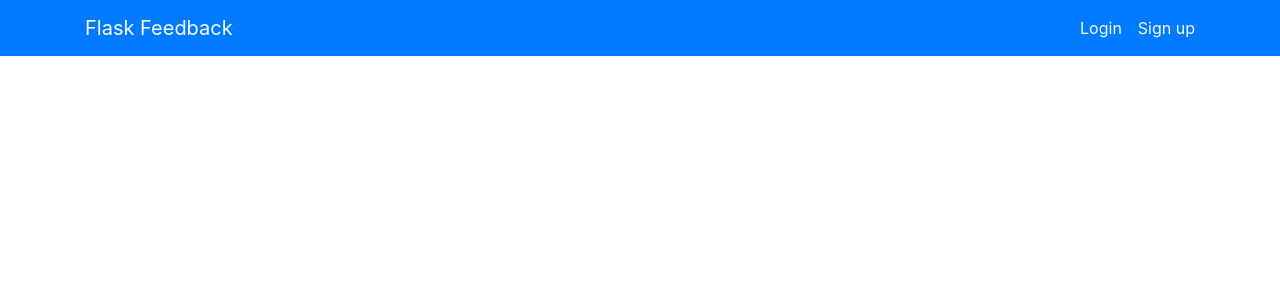
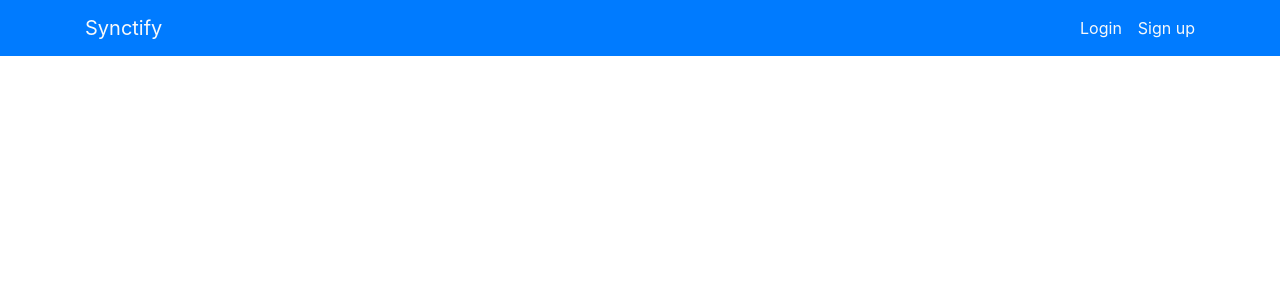
Before and after one commit to zataara/CarbonSight, a Flask app: page / in a window 1280 px wide. Shown: the top 300 px of the page. Run offline with Flask 2, Linux system fonts and the light colour scheme; some libraries are stand-ins or nearby versions.

Commit message:
updated app name on site header

```diff
--- a/templates/base.html
+++ b/templates/base.html
@@ -9,7 +9,7 @@
 </head>
     <nav class="navbar navbar-light bg-primary justify-content-between ">
         <div class="container">
-            <a href="/" class="navbar-brand text-light">Flask Feedback</a>
+            <a href="/" class="navbar-brand text-light">Synctify</a>
             <ul class="nav navbar-nav flex-row float-right">
             {% if session['username'] %}
                 <li class="nav-item">
```
